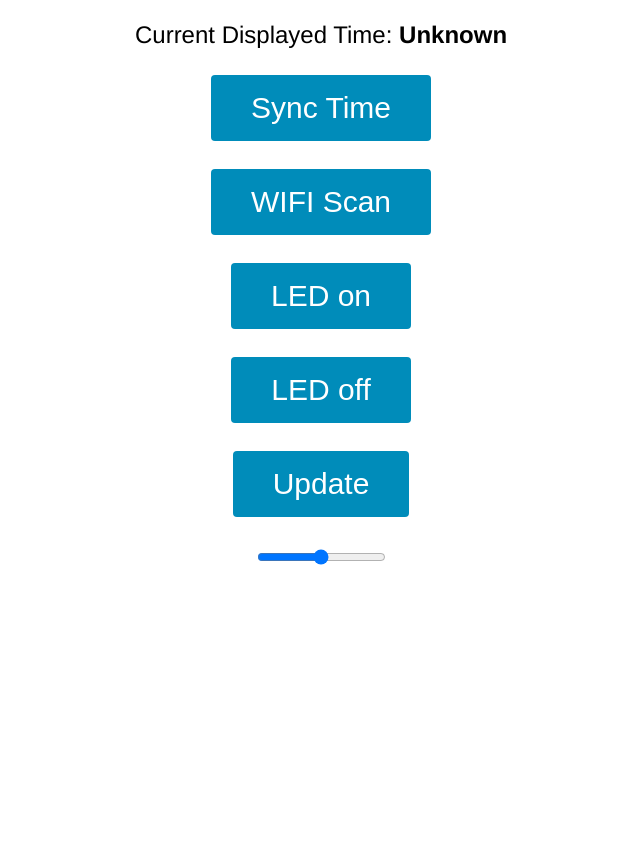
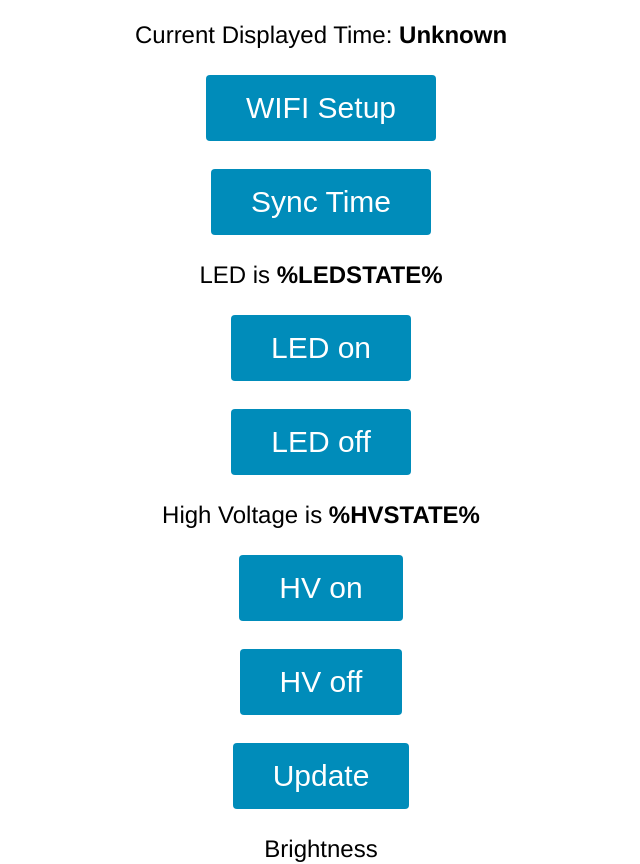
Before and after one commit to sbrown27183/OrangeGlow, a plain HTML site: page data/index.html in a window 1280 px wide. Shown: the part 93-957 px from the top of the page, without its empty margins (319-959 px from the left). Before the commit the page ends 800 px from the top, so only its background shows below. Drawn offline with Linux system fonts and the light colour scheme; no server answers.

Commit message:
fixing web features
fixing led/hv buttons

```diff
--- a/data/index.html
+++ b/data/index.html
@@ -9,12 +9,29 @@
 <body>
   <h1>Nixie Clock Configuration</h1>
   <p>Current Displayed Time: <strong id="time">Unknown</strong></p>
+  <p><a href="/scan"><button class="button">WIFI Setup</button></a></p>
   <p><a href="/sync"><button class="button">Sync Time</button></a></p>
-  <p><a href="/scan"><button class="button">WIFI Scan</button></a></p>
+  <p>LED is <strong>%LEDSTATE%</strong></p>
   <p><a href="/on"><button class="button">LED on</button></a></p>
   <p><a href="/off"><button class="button">LED off</button></a></p>
+  <p>High Voltage is <strong>%HVSTATE%</strong></p>
+  <p><a href="/HVon"><button class="button">HV on</button></a></p>
+  <p><a href="/HVoff"><button class="button">HV off</button></a></p>
   <p><a href="/update"><button class="button">Update</button></a></p>
+  <P>Brightness</P>
+  <p><span id="textSliderValue">%SLIDERVALUE%</span></p>
   <p><input type="range" onchange="updateSliderPWM(this)" id="pwmSlider" min="0" max="255" value="%SLIDERVALUE%" step="1" class="slider"></p>
+  <script>
+  function updateSliderPWM(element) {
+    var sliderValue = document.getElementById("pwmSlider").value;
+    document.getElementById("textSliderValue").innerHTML = sliderValue;
+    console.log(sliderValue);
+    var xhr = new XMLHttpRequest();
+    xhr.open("GET", "/slider?value="+sliderValue, true);
+    xhr.send();
+  }
+  </script>
+
 </body>
 <script>
 if (!!window.EventSource) {
@@ -39,13 +56,6 @@ if (!!window.EventSource) {
     document.getElementById("time").innerHTML = e.data;
   }, false);
 }
-function updateSliderPWM(element) {
-  var sliderValue = document.getElementById("pwmSlider").value;
-  document.getElementById("textSliderValue").innerHTML = sliderValue;
-  console.log(sliderValue);
-  var xhr = new XMLHttpRequest();
-  xhr.open("GET", "/slider?value="+sliderValue, true);
-  xhr.send();
-}
+
 </script>
 </html>
--- a/data/style.css
+++ b/data/style.css
@@ -26,3 +26,7 @@ p{
 .button2 {
   background-color: #f44336;
 }
+.slider { -webkit-appearance: none; margin: 14px; width: 360px; height: 25px; background: #FFD65C;
+     outline: none; -webkit-transition: .2s; transition: opacity .2s;}
+    .slider::-webkit-slider-thumb {-webkit-appearance: none; appearance: none; width: 35px; height: 35px; background: #003249; cursor: pointer;}
+    .slider::-moz-range-thumb { width: 35px; height: 35px; background: #003249; cursor: pointer; }
```
Also changed, not shown: 2 other files.
